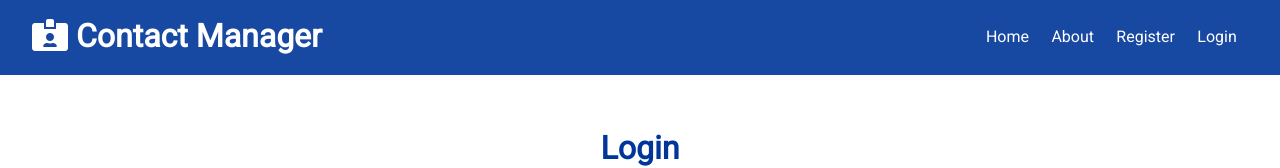
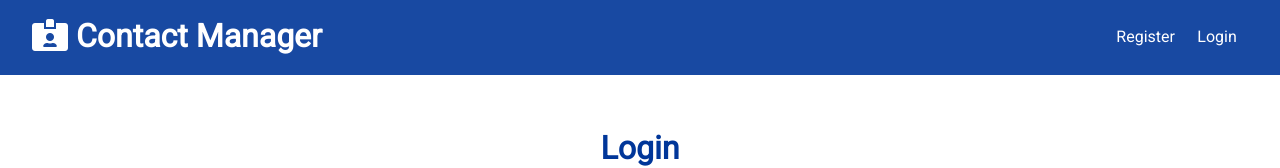
Before and after one commit to koyex1/vegi, a React (Create React App) app in the folder client/: page /login in a window 1280 px wide. Shown: the top 168 px of the page. Built offline with nearby package versions, Linux system fonts and the light colour scheme.

Commit message:
logout feature

```diff
--- a/client/src/components/layout/Navbar.js
+++ b/client/src/components/layout/Navbar.js
@@ -1,26 +1,45 @@
-import React from 'react';
+import React, { Fragment, useContext } from 'react';
 import { Link } from 'react-router-dom';
+import AuthContext from '../../context/auth/authContext';
 
 const Navbar = () => {
+  const authContext = useContext(AuthContext);
+
+  const { isAuthenticated, user, logout } = authContext;
+
+  const onLogout = () => {
+    logout();
+  };
+
+  const authLinks = (
+    <Fragment>
+      <li>Hello {user && user.name}</li>
+      <li>
+        <a onClick={onLogout} href='#!'>
+          <i className='fas fa-sign-out-alt'></i>
+          <span className='hide-sm'>Logout</span>
+        </a>
+      </li>
+    </Fragment>
+  );
+
+  const guestLinks = (
+    <Fragment>
+      <li>
+        <Link to='/register'>Register</Link>
+      </li>
+      <li>
+        <Link to='/login'>Login</Link>
+      </li>
+    </Fragment>
+  );
+
   return (
     <div className='navbar bg-primary'>
       <h1>
         <i className='fas fa-id-card-alt' /> Contact Manager
       </h1>
-      <ul>
-        <li>
-          <Link to='/'>Home</Link>
-        </li>
-        <li>
-          <Link to='/about'>About</Link>
-        </li>
-        <li>
-          <Link to='/register'>Register</Link>
-        </li>
-        <li>
-          <Link to='/login'>Login</Link>
-        </li>
-      </ul>
+      <ul>{isAuthenticated ? authLinks : guestLinks}</ul>
     </div>
   );
 };
--- a/client/src/context/auth/AuthState.js
+++ b/client/src/context/auth/AuthState.js
@@ -69,6 +69,7 @@
     }
   };
   // Logout
+  const logout = () => dispatch({ type: LOGOUT });
 
   return (
     <AuthContext.Provider
@@ -79,6 +80,7 @@
         register,
         loadUser,
         login,
+        logout,
       }}
     >
       {props.children}
--- a/client/src/context/auth/authReducer.js
+++ b/client/src/context/auth/authReducer.js
@@ -27,6 +27,7 @@
     case REGISTER_FAIL:
     case AUTH_ERROR:
     case LOGIN_FAIL:
+    case LOGOUT:
       localStorage.removeItem('token');
       return {
         ...state,
@@ -34,6 +35,7 @@
         isAuthenticated: false,
         user: null,
       };
+
     default:
       return state;
   }
```
